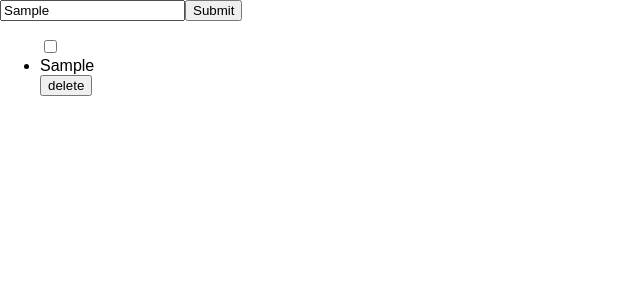
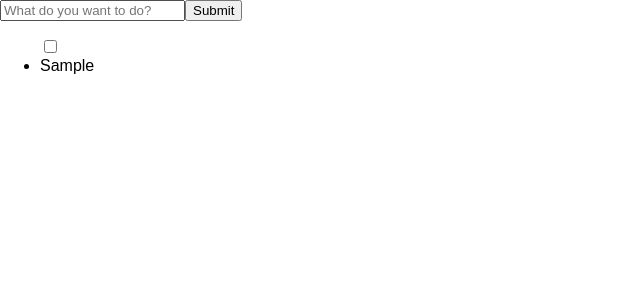
Before and after one commit to kradavar/react-todo, a React (Create React App) app: page / in a window 1280 px wide. Both pictures are taken after typing "Sample" into the empty fields and a click on the button "Submit". Shown: the top 300 px of the page, without its empty margins (0-640 px from the left). Built offline with nearby package versions, Linux system fonts and the light colour scheme.

Commit message:
Todo withot styles

```diff
--- a/src/App.js
+++ b/src/App.js
@@ -28,18 +28,24 @@ export default class App extends Component {
         text: this.state.value,
         completed: false,
         key: Date.now()
-      }]
+      }],
+      value: ""
     });
   }
 
   handleDeleteItem(key) {
-
+    const newItems = this.state.items.filter((item) => {
+      return (item.key !== key);
+    });
+    this.setState({ items: newItems });
   }
   handleCompleteItem(key) {
     const newItems = this.state.items.map((item) => {
       if (item.key === key) {
         item.completed = !item.completed;
-      }
+        return item;
+      } else { return item; }
+
     });
     this.setState({ items: newItems });
   }
--- a/src/ListItems.js
+++ b/src/ListItems.js
@@ -5,7 +5,8 @@ export default class ListItems extends Component {
 
   render() {
     const items = this.props.items.map((item) => {
-      return <TodoItem onComplete={this.props.onComplete} onDelete={this.props.onDelete} item={item} />;
+      return <TodoItem onComplete={this.props.onComplete} onDelete={this.props.onDelete}
+        item={item} key={item.key} />;
     })
     return (
       <ul className="ListItems" >
--- a/src/TodoItem.js
+++ b/src/TodoItem.js
@@ -2,13 +2,12 @@ import React from 'react';
 
 export default (props) => {
   return (
-    <div>
+    <div className="todo-item">
       <input type="checkbox" value={props.item.completed}
         onChange={() => props.onComplete(props.item.key)} />
-      <li key={props.item.key}>
+      <li onClick={() => props.onDelete(props.item.key)}>
         {props.item.text}
       </li>
-      <input type="button" value="delete" onClick={() => props.onDelete(props.item.key)} />
     </div>
   );
 }
```
